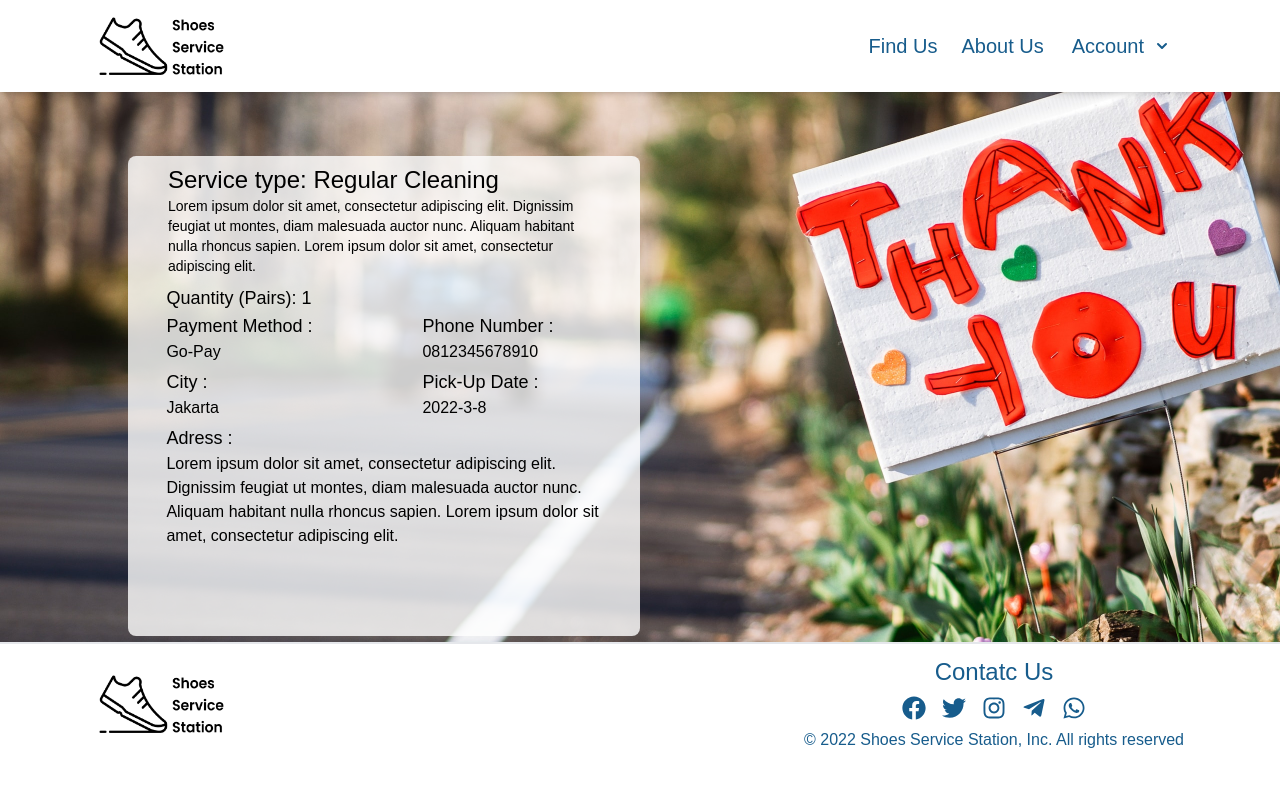
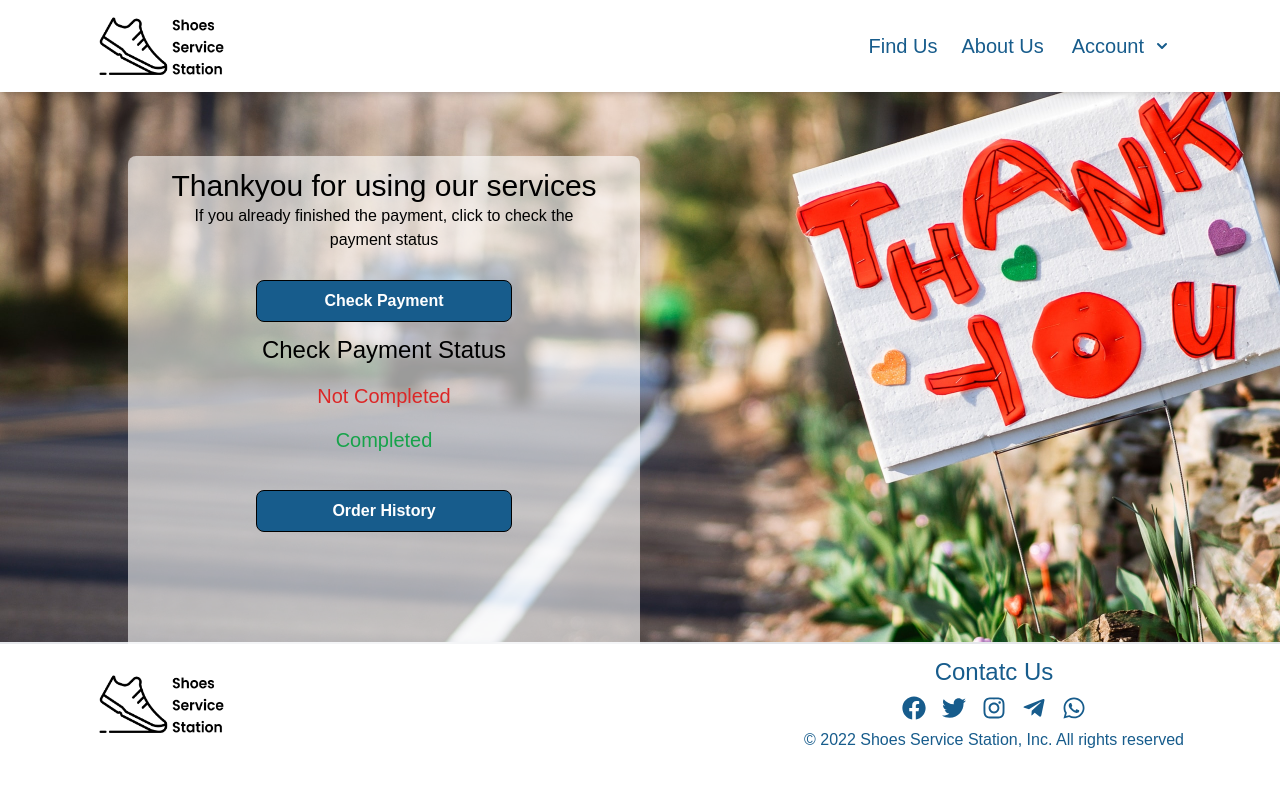
Before and after one commit to alta-shoes-and-care/FE, a Next.js app: page /endpoint in a window 1280 px wide. Shown: the top 786 px of the page. Built offline with nearby package versions, Linux system fonts and the light colour scheme.

Commit message:
static endpoint fix

```diff
--- a/pages/endpoint.jsx
+++ b/pages/endpoint.jsx
@@ -12,72 +12,36 @@ export default function endpoint() {
                 <div className='z-1 w-[100vw] h-[650px] bg-[#000009] bg-opacity-0 text-left'>
                     <div class="z-2 grid grid-cols-1 gap-4 bg-cover mt-[100px]">
                         {/* Desc Card */}
-                        <div className='ml-[20vw] mt-[8vh] z-3 w-[40vw] h-[60vh] bg-[#ffffff] bg-opacity-80 hover:bg-opacity-100 text-left rounded-lg'>
-                            <div className="grid grid-cols-1 text-left px-10 py-2">
-                                <p className="text-black bold text-2xl">
-                                    Service type: Regular Cleaning
+                        <div className='ml-[20vw] mt-[8vh] z-3 w-[40vw] h-[65vh] bg-[#ffffff] bg-opacity-60 hover:bg-opacity-80 text-left rounded-lg'>
+                            <div className="grid grid-cols-1 text-center px-10 py-3">
+                                <p className="text-black text-center bold text-3xl">
+                                    Thankyou for using our services
                                 </p>
-                                <p className="text-black text-sm">
-                                    Lorem ipsum dolor sit amet, consectetur adipiscing elit. Dignissim feugiat ut montes, diam malesuada auctor nunc. Aliquam habitant nulla rhoncus sapien.  Lorem ipsum dolor sit amet, consectetur adipiscing elit.
+                                <p className="text-black text-md text-center">
+                                    If you already finished the payment, click to check the payment status
                                 </p>
                             </div>
-                            {/*Invoice Section */}
-                            {/*quantity */}
-                            <div className="grid grid-cols-2">
-                                <h1 className="text-left text-black bold text-lg ml-[3vw]">
-                                    Quantity (Pairs): 1
-                                </h1>
+                            <div className="grid grid-cols-1 text-center w-[20vw] mt-[2vh] ml-[10vw]">
+                                <button class="bg-[#175C8C] hover:bg-white text-white hover:text-black font-bold py-2 px-2 border border-black rounded-lg">
+                                    <p className="text-md text-center rounded-xl"> Check Payment </p>
+                                </button>
                             </div>
-                            {/*quantity end*/}
-                            {/*patment - phone number */}
-                            <div className="grid grid-cols-2">
-                                <h1 className="text-left text-black bold text-lg ml-[3vw]">
-                                    Payment Method  :
-                                </h1>
-                                <h1 className="text-left text-black bold text-lg ml-[3vw]">
-                                    Phone Number :
-                                </h1>
+                            <div className="grid grid-cols-1 text-center px-10 py-3">
+                                <p className="text-black text-center bold text-2xl">
+                                    Check Payment Status
+                                </p>
+                                <p className="text-red-600 text-center bold text-xl mt-[2vh]">
+                                    Not Completed
+                                </p>
+                                <p className="text-green-600 text-center bold text-xl mt-[2vh]">
+                                    Completed
+                                </p>
                             </div>
-                            <div className="grid grid-cols-2 mb-1">
-                                <h1 className="text-left text-black bold text-md ml-[3vw]">
-                                    Go-Pay
-                                </h1>
-                                <h1 className="text-left text-black bold text-md ml-[3vw]">
-                                    0812345678910
-                                </h1>
+                            <div className="grid grid-cols-1 text-center w-[20vw] mt-[3vh] ml-[10vw]">
+                                <button class="bg-[#175C8C] hover:bg-white text-white hover:text-black font-bold py-2 px-2 border border-black rounded-lg">
+                                    <p className="text-md text-center rounded-xl"> Order History </p>
+                                </button>
                             </div>
-                            {/*payment-phone number end */}
-                            {/*city - pickup date*/}
-                            <div className="grid grid-cols-2">
-                                <h1 className="text-left text-black bold text-lg ml-[3vw]">
-                                    City  :
-                                </h1>
-                                <h1 className="text-left text-black bold text-lg ml-[3vw]">
-                                    Pick-Up Date :
-                                </h1>
-                            </div>
-                            <div className="grid grid-cols-2 mb-1">
-                                <h1 className="text-left text-black bold text-md ml-[3vw]">
-                                    Jakarta
-                                </h1>
-                                <h1 className="text-left text-black bold text-md ml-[3vw]">
-                                    2022-3-8
-                                </h1>
-                            </div>
-                            {/*city - pickup date */}
-                            {/*Adress - Subtotal*/}
-                            <div className="grid grid-cols-2">
-                                <h1 className="text-left text-black bold text-lg ml-[3vw]">
-                                    Adress  :
-                                </h1>
-                            </div>
-                            <div className="grid grid-cols-1 max-w-[38vw] mb-1">
-                                <h1 className="text-left text-black bold text-md ml-[3vw]">
-                                Lorem ipsum dolor sit amet, consectetur adipiscing elit. Dignissim feugiat ut montes, diam malesuada auctor nunc. Aliquam habitant nulla rhoncus sapien.  Lorem ipsum dolor sit amet, consectetur adipiscing elit.
-                                </h1>
-                            </div>
-                            {/*Adress - subtotal end*/}
-                            {/*Invoice end */}
                         </div>
                         {/* Desc Card End*/}
                     </div>
```
